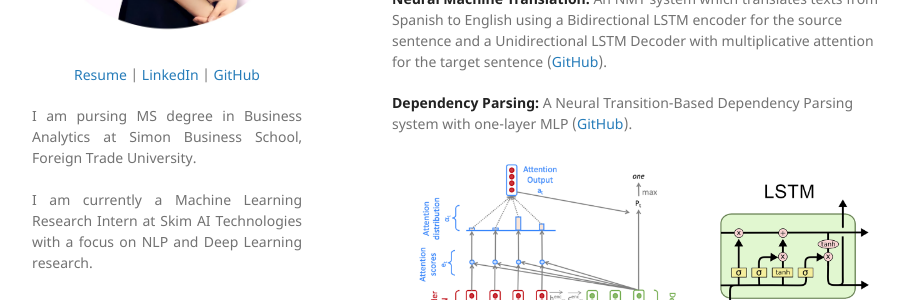
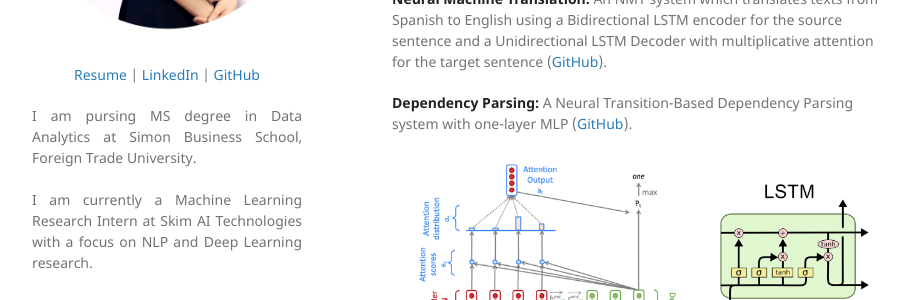
Before and after one commit to jasminechann/jasminechann.github.io, a Jekyll site: the page built from index.md, in a window 1280 px wide. Shown: the part 351-651 px from the top of the page, without its empty margins (178-1101 px from the left). Built offline with Jekyll 4.4.1, drawn with Linux system fonts in a browser that asks for light colours; our own code applies the rules of GitHub Pages for plain Markdown files.

Commit message:
Update _config.yml

```diff
--- a/_config.yml
+++ b/_config.yml
@@ -1,6 +1,6 @@
 title: <p align="center"> Jenny Trang </p>
 
-logo: "https://github.com/jasminechann/jasminechann.github.io/blob/a279fd7457c3b76975b03a38e05caf0a76811e14/images/picture.jpg"
+logo: "/images/picture.jpg"
 
 description:
   <p align="center">
@@ -10,11 +10,11 @@
   </p>
 
   <p align="justify">
-  I am pursing MS degree in Business Analytics at Simon Business School, Foreign Trade University.
+  I am pursing MS degree in Data Analytics at Simon Business School, Foreign Trade University.
   <br><br>
   I am currently a Machine Learning Research Intern at Skim AI Technologies with a focus on NLP and Deep Learning research.
   <br><br>
   </p>
 
 theme: jekyll-theme-minimal
-google_analytics: 314022496 # Google Analytics tracking ID
+google_analytics: G-SF36VWYWBT # Google Analytics tracking ID
```
